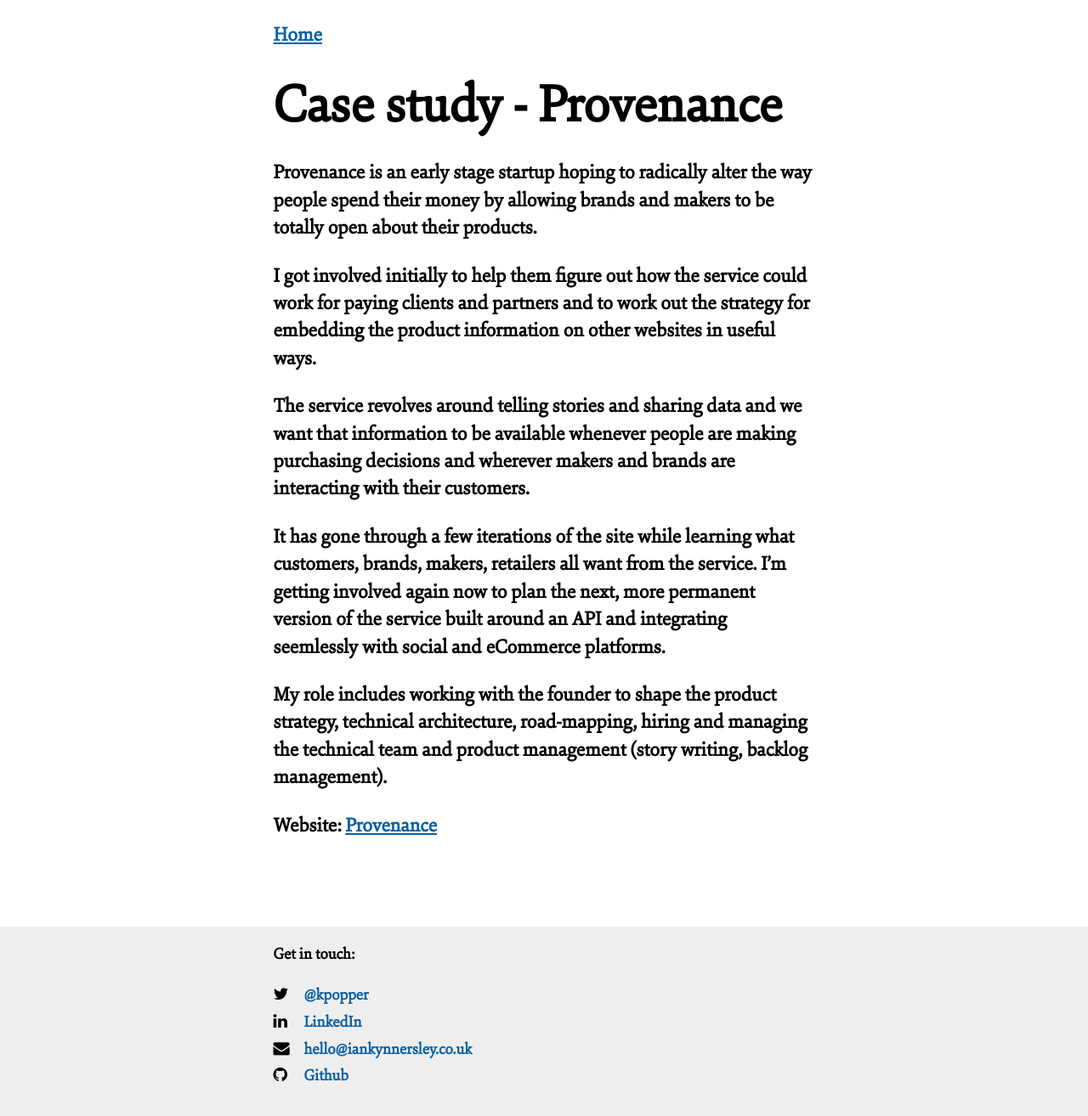
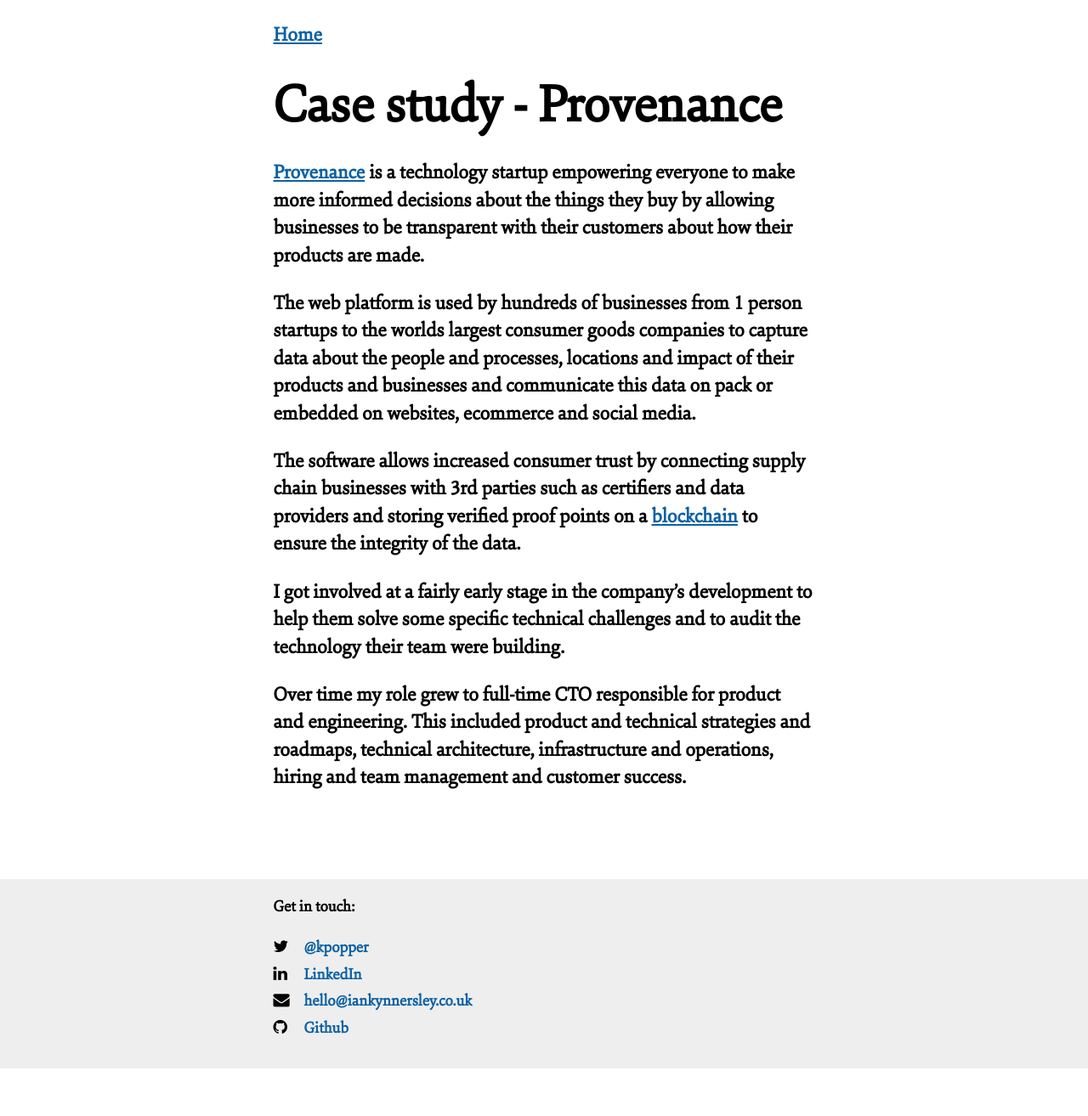
Before and after one commit to kpopper/iankynnersley.co.uk, a Jekyll site: the page built from case_studies/provenance.md, in a window 1280 px wide. Shown: the whole page at 85% size. Built offline with Jekyll 4.4.1, drawn with Linux system fonts in a browser that asks for light colours; nearby versions of some CDN libraries; after the commit the page ends 1258 px from its top, so only the background shows below that.

Commit message:
Update Provenance case study

```diff
--- a/case_studies/provenance.md
+++ b/case_studies/provenance.md
@@ -3,14 +3,12 @@
 title: Case study - Provenance
 ---
 
-Provenance is an early stage startup hoping to radically alter the way people spend their money by allowing brands and makers to be totally open about their products.
+[Provenance](http://provenance.org/) is a technology startup empowering everyone to make more informed decisions about the things they buy by allowing businesses to be transparent with their customers about how their products are made.
 
-I got involved initially to help them figure out how the service could work for paying clients and partners and to work out the strategy for embedding the product information on other websites in useful ways.
+The web platform is used by hundreds of businesses from 1 person startups to the worlds largest consumer goods companies to capture data about the people and processes, locations and impact of their products and businesses and communicate this data on pack or embedded on websites, ecommerce and social media.
 
-The service revolves around telling stories and sharing data and we want that information to be available whenever people are making purchasing decisions and wherever makers and brands are interacting with their customers.
+The software allows increased consumer trust by connecting supply chain businesses with 3rd parties such as certifiers and data providers and storing verified proof points on a [blockchain](https://www.provenance.org/technology) to ensure the integrity of the data.
 
-It has gone through a few iterations of the site while learning what customers, brands, makers, retailers all want from the service. I'm getting involved again now to plan the next, more permanent version of the service built around an API and integrating seemlessly with social and eCommerce platforms.
+I got involved at a fairly early stage in the company's development to help them solve some specific technical challenges and to audit the technology their team were building.
 
-My role includes working with the founder to shape the product strategy, technical architecture, road-mapping, hiring and managing the technical team and product management (story writing, backlog management).
-
-Website: [Provenance](http://provenance.org/)
+Over time my role grew to full-time CTO responsible for product and engineering. This included product and technical strategies and roadmaps, technical architecture, infrastructure and operations, hiring and team management and customer success.
```
Also changed, not shown: index.md (+1 -1 lines).
